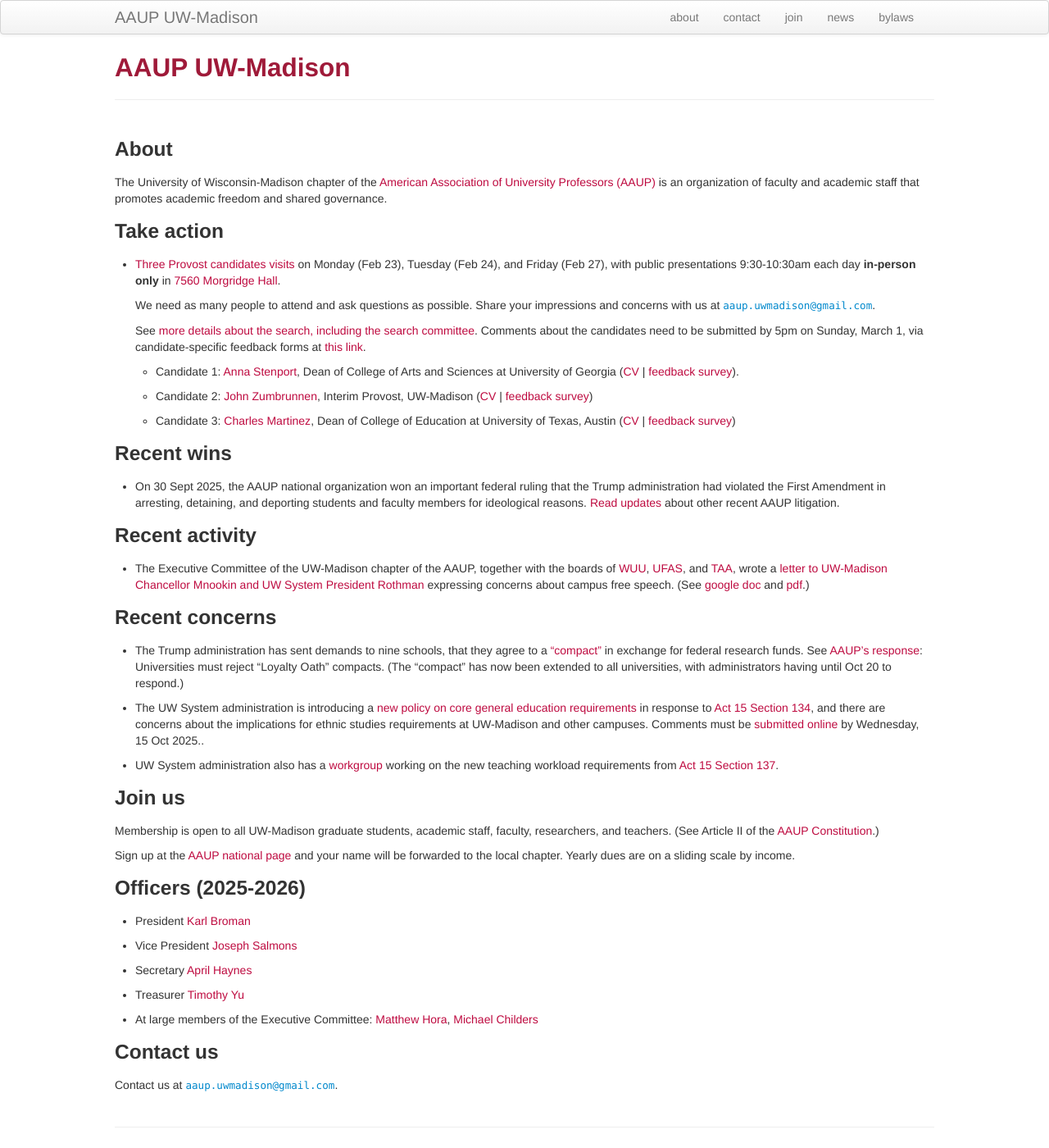
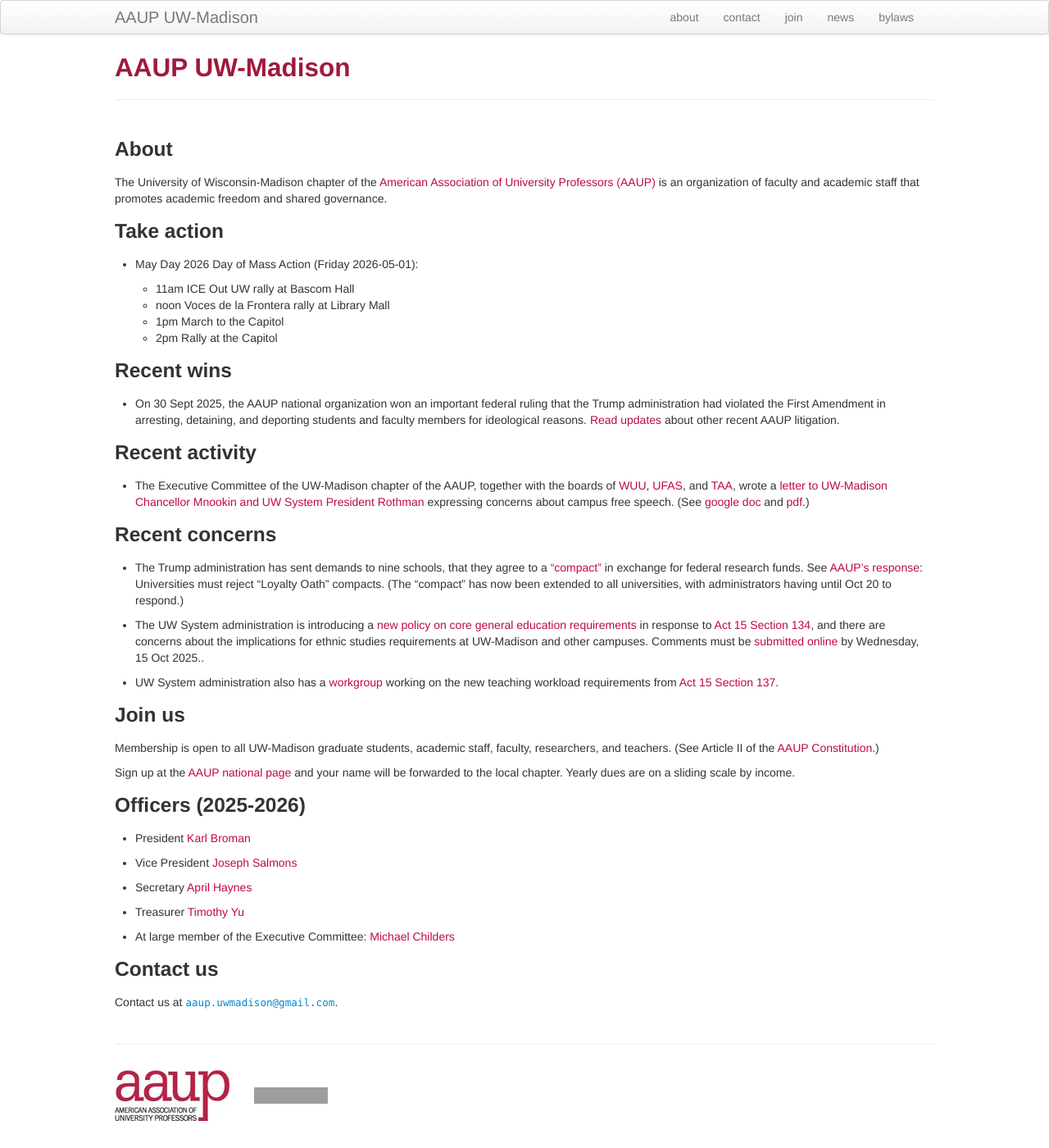
Before and after one commit to aaupmadison/aaupmadison.github.io, a Jekyll site: the page built from index.md, in a window 1280 px wide and 1400 px high. Shown: the whole window at 82% size. Built offline with Jekyll 4.4.1, drawn with Linux system fonts in a browser that asks for light colours; grey boxes are pictures that could not be loaded.

Commit message:
take action: provost candidates -> may day action

```diff
--- a/index.md
+++ b/index.md
@@ -12,34 +12,13 @@ academic staff that promotes academic freedom and shared governance.
 
 ### Take action
 
-- [Three Provost candidates
-  visits](https://provost.wisc.edu/2025/10/30/provost-and-vice-chancellor-for-academic-affairs-search-2/)
-  on Monday (Feb 23), Tuesday (Feb 24), and Friday (Feb 27), with
-  public presentations 9:30-10:30am each day **in-person
-  only** in [7560 Morgridge Hall](https://map.wisc.edu/s/oqe065zc).
+- May Day 2026 Day of Mass Action (Friday 2026-05-01):
 
-  We need as many people to attend and
-  ask questions as possible. Share your impressions and concerns with
-  us at [`aaup.uwmadison@gmail.com`](mailto:aaup.uwmadison@gmail.com).
+  - 11am ICE Out UW rally at Bascom Hall
+  - noon Voces de la Frontera rally at Library Mall
+  - 1pm March to the Capitol
+  - 2pm Rally at the Capitol
 
-  See [more details about the search, including the search
-  committee](https://news.wisc.edu/search-begins-for-new-provost-2/).
-  Comments about the candidates need to be submitted by 5pm on Sunday,
-  March 1, via candidate-specific feedback forms at [this
-  link](https://provost.wisc.edu/2025/10/30/provost-and-vice-chancellor-for-academic-affairs-search-2/).
-
-  - Candidate 1: [Anna Stenport](https://www.franklin.uga.edu/directory/people/anna-stenport),
-    Dean of College of Arts and Sciences at University of Georgia
-    ([CV](/assets/provost2026/stenport_cv.pdf) | [feedback survey](https://www.research.net/r/UWM_Provost_Finalist1AS)).
-
-  - Candidate 2: [John
-    Zumbrunnen](https://polisci.wisc.edu/staff/john-zumbrunnen/),
-    Interim Provost, UW-Madison
-    ([CV](/assets/provost2026/zumbrunnen_cv.pdf) | [feedback survey](https://www.research.net/r/UWM_Provost_Finalist2JZ))
-
-  - Candidate 3: [Charles Martinez](https://education.utexas.edu/faculty/charles_martinez/), Dean of College of Education at
-    University of Texas, Austin
-    ([CV](/assets/provost2026/martinez_cv.pdf) | [feedback survey](https://www.research.net/r/UWM_Provost_Finalist3CM))
 
 ### Recent wins
 
@@ -111,7 +90,7 @@ income.
 
 - Treasurer [Timothy Yu](https://english.wisc.edu/staff/yu-timothy/)
 
-- At large members of the Executive Committee: [Matthew Hora](https://eps.education.wisc.edu/fac-staff/hora-matthew/),
+- At large member of the Executive Committee:
 [Michael Childers](https://schoolforworkers.wisc.edu/michael-childers/)
 
 ### Contact us
```
